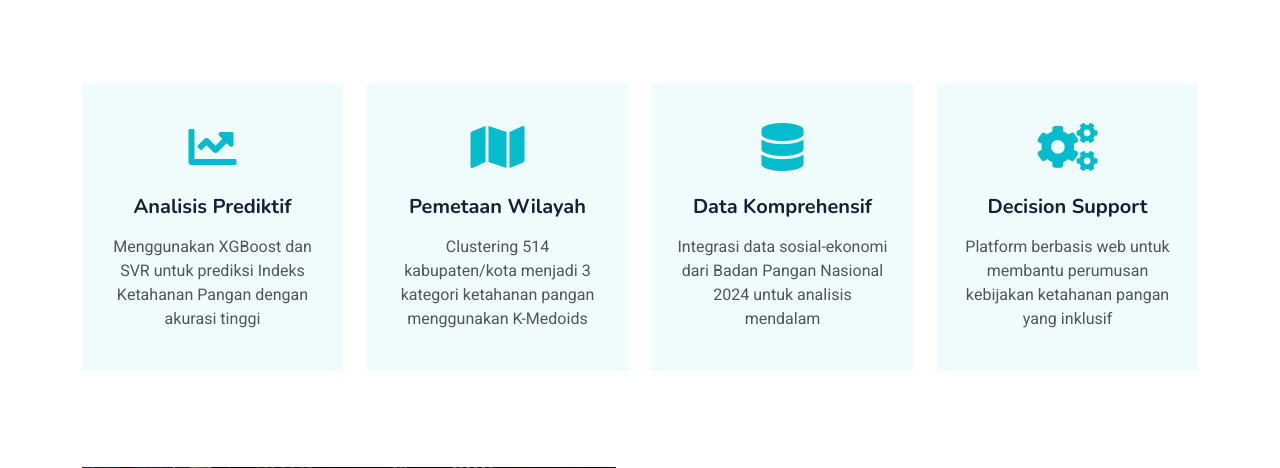
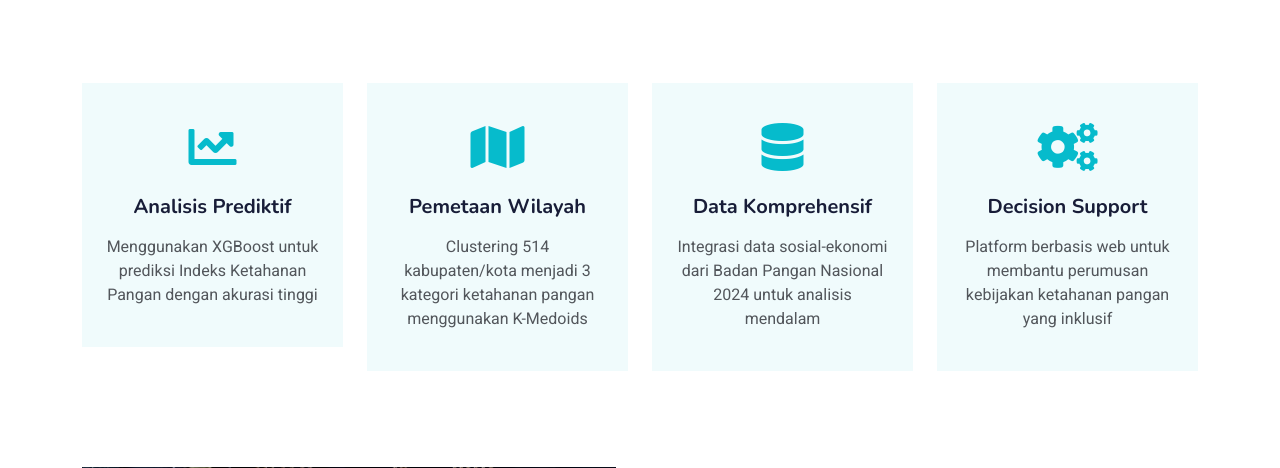
Before and after one commit to DivaIrnanda/Panganet2, a Flask app: page / in a window 1280 px wide. Shown: the part 938-1406 px from the top of the page. Run offline with Flask 3, Linux system fonts and the light colour scheme; some libraries are stand-ins or nearby versions.

Commit message:
Update index.html

```diff
--- a/templates/index.html
+++ b/templates/index.html
@@ -285,7 +285,7 @@
                 <i class="fa fa-3x fa-chart-line text-primary mb-4"></i>
                 <h5 class="mb-3">Analisis Prediktif</h5>
                 <p>
-                  Menggunakan XGBoost dan SVR untuk prediksi Indeks Ketahanan
+                  Menggunakan XGBoost untuk prediksi Indeks Ketahanan
                   Pangan dengan akurasi tinggi
                 </p>
               </div>
```
